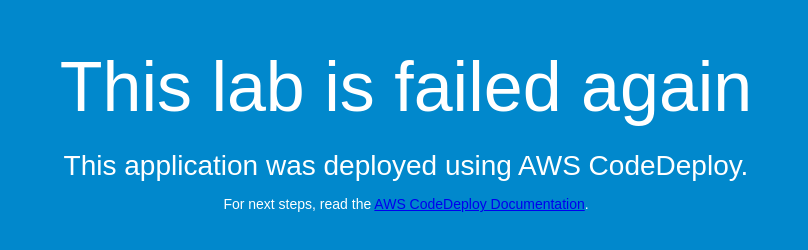
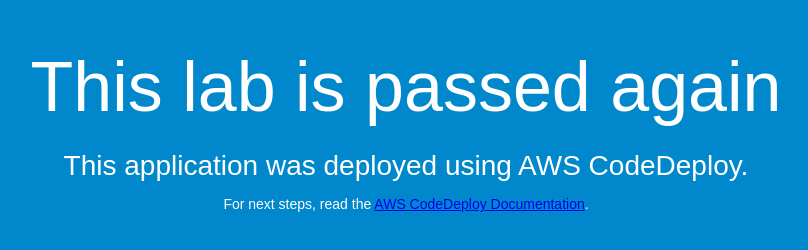
Before and after one commit to Venkateshprasad111/Codedeploy_sample, a plain HTML site: page index.html in a window 1280 px wide. Shown: the whole page, without its empty margins (234-1042 px from the left). Drawn offline with Linux system fonts and the light colour scheme.

Commit message:
changed to passed

```diff
--- a/index.html
+++ b/index.html
@@ -26,7 +26,7 @@
 </head>
 <body>
   <div align="center">
-    <h1>This lab is failed again</h1>
+    <h1>This lab is passed again</h1>
     <h2>This application was deployed using AWS CodeDeploy.</h2>
     <p>For next steps, read the <a href="http://aws.amazon.com/documentation/codedeploy">AWS CodeDeploy Documentation</a>.</p>
   </div>
```
